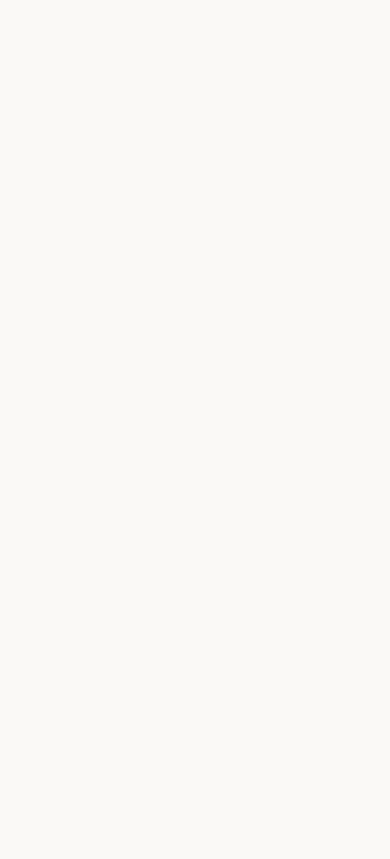
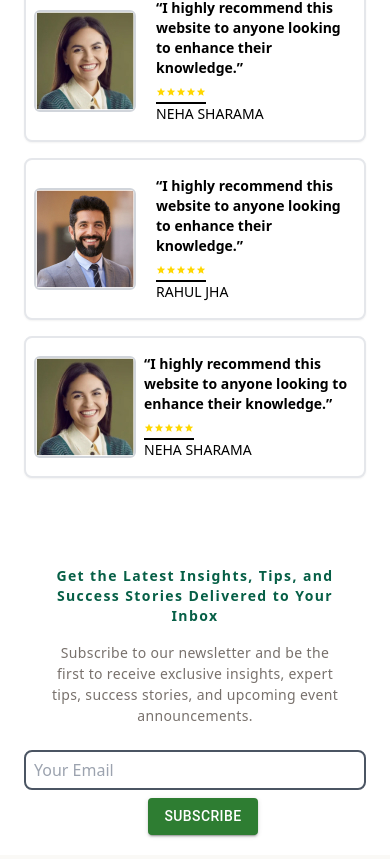
Before and after one commit to GreenVayu/List-startup, a React (Vite) app: page /Ourstory in a window 390 px wide. Shown: the part 4824-5683 px from the top of the page. Before the commit the page ends 4752 px from the top, so only its background shows below. Built offline with nearby package versions, Linux system fonts and the light colour scheme; the HTML template or start-up script is replaced by a standard one.

Commit message:
sec 9 of ourstory done

```diff
--- a/src/App.tsx
+++ b/src/App.tsx
@@ -4,7 +4,6 @@ import Home from "./Home.tsx";
 import Contact from "./Contact.tsx";
 import NotFound from "./NotFound.tsx";
 import About from "./About.tsx";
-import Newsletter from "./newsletter.tsx";
 import Footer from "./Footer.tsx";
 import Ourstory from "./Ourstory.tsx";
 
@@ -18,14 +17,13 @@ function App() {
           <Route path="about" element={<About />} />
           <Route path="contact" element={<Contact />} />
           <Route path="*" element={<NotFound />} />
-          <Route path="Newsletter" element={<Newsletter />} />
           <Route path="Footer" element={<Footer />} />
           <Route path="Ourstory" element={<Ourstory/>} />
         </Route>
       </Routes>
     </BrowserRouter>
 
-    {/* <Newsletter/> */}
+
     </>
   );
 }
--- a/src/Layout.tsx
+++ b/src/Layout.tsx
@@ -2,11 +2,14 @@ import { useRef, useState } from "react";
 import { Outlet, Link } from "react-router-dom";
 import MenuIcon from "@mui/icons-material/Menu";
 import { Box, Container } from "@mui/material";
+import Newsletter from "./newsletter.tsx";
+
 
 const navItems = [
   { name: "Home", link: "/" },
   { name: "About", link: "/about" },
   { name: "Contact", link: "/contact" },
+  { name: "Our Coaches", link: "/ourCoaches" },
 ];
 
 const Layout = () => {
@@ -52,6 +55,7 @@ const Layout = () => {
       </nav>
       <Box className="m-1 md:m-5 p-1 md:p-2">
         <Outlet />
+        <Newsletter/>
       </Box>
     </Container>
   );
--- a/src/Ourstory.tsx
+++ b/src/Ourstory.tsx
@@ -3,7 +3,7 @@ import StarIcon from '@mui/icons-material/Star';
 
 function Ourstory() {
   return (
-    <div className="container">
+    <div className="container w-fit mx-auto">
 
       <div className="sec1">
 
@@ -74,6 +74,31 @@ function Ourstory() {
           </div>
         </div>
       </div>
+
+{/* <div className="hidden md:block sec4 mt-12">
+   <div className="relative">
+    <img src='/ourstory/Colorpalette1.jpg' className='hidden md:block w-full' />
+
+    <div className="bg-black opacity-75 w-full h-full md:flex">
+
+      <div className="absolute top-[0px]">
+
+      <div className="text-black md:text-white text-base font-normal font-['Orienta'] leading-normal tracking-wide px-4">“At LIST Training Academy, we believe in the power of community. Our global network of entrepreneurs, mentors, and industry experts offers invaluable support and networking opportunities. By joining LIST, you become part of a vibrant community that encourages collaboration, innovation, and growth.</div>
+
+<div className='flex mx-6 my-4'>
+      <div>
+        <img src='/ourstory/abhi.jpg' className="rounded-2xl h-[25px] w-auto"/>
+      </div>
+      <div className="text-black md:text-white text-lg font-normal font-['Orienta'] leading-normal tracking-wide ml-4">– Abhishek Rai</div>
+      </div>
+
+      </div>
+      <div className='w-fit'><img src="/ourstory/17.jpg"/></div>
+      </div>
+
+
+   </div>
+</div> */}
 
       <div className="sec5 lg:w-[70vw] mt-20">
 
@@ -210,8 +235,8 @@ function Ourstory() {
     </div>
   </div>
 
-  <div className=' hidden w-fit mx-12 my-6 border-l-2 border-gray-500 sm:block '>
-    <img src='/ourstory/logoLISTv4.png' className=''/>
+  <div className=' hidden w-fit mx-12 my-12 md:my-6 border-l-2 border-gray-500 sm:block '>
+    <img src='/ourstory/logoLISTv4.png' className='sm:py-12 md:py-0'/>
   </div>
 
 </div>
@@ -227,7 +252,7 @@ function Ourstory() {
 </div>
 
 <section className="text-gray-600 body-font">
-  <div className="container px-5 py-16 sm:py-24 mx-auto">
+  <div className="container px-5 py-16 sm:py-24 mx-auto md:px-0 md:ml-2 lg:ml-0">
     <div className="flex flex-wrap -m-4 -mt-12">
 
       <div className="p-4 md:w-1/3">
@@ -276,7 +301,7 @@ function Ourstory() {
 
 </div>
 
-{/* <div className="sec10 mt-12 mb-8 relative">
+<div className="sec10 relative">
 
     <div className="text-black opacity-70 text-xl font-semibold font-['Mukta'] tracking-widest w-fit mx-auto" > Success stories </div>
 
@@ -320,9 +345,7 @@ function Ourstory() {
 </section>
 
 
-</div> */}
-
-
+</div>
 
 
     </div>
@@ -334,64 +357,20 @@ export default Ourstory
 
 {/*
 
-<div className="w-[1197px] h-[467px] justify-start items-start gap-[38px] inline-flex">
-  <div className="relative">
-    <div className="left-0 top-0 absolute text-emerald-800 text-[38px] font-semibold font-['Mukta'] tracking-widest">Latest Blogs & posts</div>
-    <div className="left-[1083px] top-[27px] absolute text-sky-700 text-base font-normal font-['Mukta'] underline leading-none tracking-wide">View all</div>
-  </div>
-  <div className="w-[1196.88px] h-[366px] relative">
-    <div className="w-[266.88px] h-[364px] left-0 top-0 absolute">
-      <div className="w-[266.88px] h-[364px] left-0 top-0 absolute">
-        <div className="w-[265.90px] h-[363.05px] left-[0.97px] top-[0.95px] absolute bg-white rounded-[7px]" />
-      </div>
-      <div className="w-[234px] h-[147px] left-[18px] top-[192px] absolute">
-        <div className="w-[234px] h-[84px] left-0 top-0 absolute flex-col justify-start items-start gap-[18px] inline-flex">
-          <div className="text-black text-sm font-semibold font-['Mukta'] tracking-wide">How to do Rapid Prototyping?</div>
-          <div className="w-[234px] text-stone-500 text-[10px] font-normal font-['Orienta'] leading-3 tracking-wide">Lorem Ipsum is simply dummy text of the printing and typesetting industry. Lorem Ipsum has been the industry's standard dummy text ever since the.....</div>
-        </div>
-        <div className="w-[114px] h-8 px-7 py-3 left-[57px] top-[115px] absolute bg-white rounded-lg border border-emerald-800 flex-col justify-center items-center gap-4 inline-flex">
-          <div className="text-emerald-800 text-xs font-normal font-['Roboto']">Read more</div>
-        </div>
+<div className="w-[1449px] h-[565px] relative">
+  <img className="w-[1449px] h-[562.94px] left-0 top-[2px] absolute" src="https://via.placeholder.com/1449x563" />
+  <div className="w-[1440px] h-[565px] left-[2px] top-0 absolute bg-black/opacity-75" />
+  <div className="w-[1001px] h-[268px] left-[222px] top-[149px] absolute justify-start items-center gap-24 inline-flex">
+    <div className="w-[497px] h-[250px] relative">
+      <div className="w-[442px] left-[55px] top-[55px] absolute text-white text-base font-normal font-['Orienta'] leading-normal tracking-wide">At LIST Training Academy, we believe in the power of community. Our global network of entrepreneurs, mentors, and industry experts offers invaluable support and networking opportunities. By joining LIST, you become part of a vibrant community that encourages collaboration, innovation, and growth. </div>
+      <div className="left-0 top-0 absolute text-white text-8xl font-normal font-['Inter']">“</div>
+      <div className="w-[183px] h-[30px] left-[65px] top-[220px] absolute">
+        <div className="left-[44px] top-[9px] absolute text-white text-lg font-normal font-['Orienta'] leading-normal tracking-wide">– Abhishek Rai</div>
+        <img className="w-[30px] h-[30px] left-0 top-0 absolute rounded-full" src="https://via.placeholder.com/30x30" />
       </div>
     </div>
-    <div className="w-[266.88px] h-[364px] left-[620px] top-0 absolute">
-      <div className="w-[266.88px] h-[364px] left-0 top-0 absolute">
-        <div className="w-[265.90px] h-[363.05px] left-[0.97px] top-[0.95px] absolute bg-white rounded-[7px]" />
-      </div>
-      <div className="w-[234px] h-[147px] left-[18px] top-[192px] absolute">
-        <div className="w-[234px] h-[84px] left-0 top-0 absolute flex-col justify-start items-start gap-[18px] inline-flex">
-          <div className="text-black text-sm font-semibold font-['Mukta'] tracking-wide">How to do Rapid Prototyping?</div>
-          <div className="w-[234px] text-stone-500 text-[10px] font-normal font-['Orienta'] leading-3 tracking-wide">Lorem Ipsum is simply dummy text of the printing and typesetting industry. Lorem Ipsum has been the industry's standard dummy text ever since the.....</div>
-        </div>
-        <div className="w-[114px] h-8 px-7 py-3 left-[57px] top-[115px] absolute bg-white rounded-lg border border-emerald-800 flex-col justify-center items-center gap-4 inline-flex">
-          <div className="text-emerald-800 text-xs font-normal font-['Roboto']">Read more</div>
-        </div>
-      </div>
-    </div>
-    <div className="w-[266.88px] h-[364px] left-[310px] top-[2px] absolute">
-      <div className="w-[266.88px] h-[364px] left-0 top-0 absolute">
-        <div className="w-[265.90px] h-[363.05px] left-[0.97px] top-[0.95px] absolute bg-white rounded-[7px]" />
-      </div>
-      <div className="w-[234px] h-[147px] left-[18px] top-[190px] absolute">
-        <div className="w-[234px] h-[86px] left-0 top-0 absolute flex-col justify-start items-start gap-[13px] inline-flex">
-          <div className="w-[226px] text-black text-sm font-semibold font-['Mukta'] leading-[15px] tracking-wide">Why design thinking is important for your start-up?</div>
-          <div className="w-[234px] text-stone-500 text-[10px] font-normal font-['Orienta'] leading-3 tracking-wide">Lorem Ipsum is simply dummy text of the printing and typesetting industry. Lorem Ipsum has been the industry's standard dummy text ever since the.....</div>
-        </div>
-        <div className="w-[114px] h-8 px-7 py-3 left-[56px] top-[115px] absolute bg-white rounded-lg border border-emerald-800 flex-col justify-center items-center gap-4 inline-flex">
-          <div className="text-emerald-800 text-xs font-normal font-['Roboto']">Read more</div>
-        </div>
-      </div>
-    </div>
-    <div className="w-[266.88px] h-[364px] left-[930px] top-[2px] absolute">
-      <div className="w-[266.88px] h-[364px] left-0 top-0 absolute">
-        <div className="w-[265.90px] h-[363.05px] left-[0.97px] top-[0.95px] absolute bg-white rounded-[7px]" />
-      </div>
-      <div className="w-[234px] h-[147px] left-[18px] top-[190px] absolute">
-        <div className="w-[234px] h-[86px] left-0 top-0 absolute flex-col justify-start items-start gap-[13px] inline-flex">
-          <div className="w-[226px] text-black text-sm font-semibold font-['Mukta'] leading-[15px] tracking-wide">Why design thinking is important for your start-up?</div>
-          <div className="w-[234px] text-stone-500 text-[10px] font-normal font-['Orienta'] leading-3 tracking-wide">Lorem Ipsum is simply dummy text of the printing and typesetting industry. Lorem Ipsum has been the industry's standard dummy text ever since the.....</div>
-        </div>
-        <div className="w-[114px] h-8 px-7 py-3 left-[56px] top-[115px] absolute bg-white rounded-lg border border-emerald-800 flex-col justify-center items-center gap-4 inline-flex">
-          <div className="text-emerald-800 text-xs font-normal font-['Roboto']">Read more</div>
-        </div>
+    <img className="w-[408px] h-[268px]" src="https://via.placeholder.com/408x268" />
+  </div>
+</div>
+
         */}
--- a/src/newsletter.tsx
+++ b/src/newsletter.tsx
@@ -1,20 +1,35 @@
-import React from 'react'
+import { Button } from "@mui/material";
 
 function newsletter() {
   return (
-    <div className='newslettersec mt-8' >
-    <div className="text-center text-emerald-800 text-sm font-bold font-['Palanquin Dark'] leading-5 tracking-widest px-4 py-2 xsm:text-2xl xsm:w-4/5 xsm:mx-auto lg:w-3/5 xsm:px-0" >Get the Latest Insights, Tips, and Success Stories Delivered to Your Inbox</div>
-    <div className="text-center text-stone-500 text-sm font-normal font-['Orienta'] leading-normal tracking-wide px-6 py-2 xsm:text-xl xsm:w-4/5 xsm:mx-auto xsm:mt-2" >Subscribe to our newsletter and be the first to receive exclusive insights, expert tips, success stories, and upcoming event announcements.</div>
+    <div className="newslettersec mt-8">
+      <div className="text-center text-emerald-800 text-sm font-bold leading-5 tracking-widest px-4 py-2 xsm:text-2xl xsm:w-4/5 xsm:mx-auto lg:w-3/5 xsm:px-0">
+        Get the Latest Insights, Tips, and Success Stories Delivered to Your
+        Inbox
+      </div>
+      <div className="text-center text-stone-500 text-sm font-normal leading-normal tracking-wide px-6 py-2 xsm:text-xl xsm:w-4/5 xsm:mx-auto xsm:mt-2">
+        Subscribe to our newsletter and be the first to receive exclusive
+        insights, expert tips, success stories, and upcoming event
+        announcements.
+      </div>
 
-    <div  className='flex my-4 space-x-4 mx-auto w-fit xsm:mt-4'>
-        <div className="w-[48.073vw] "><input type="text" placeholder='Your Email' className="border-2 border-gray-600 rounded-lg px-2 w-full h-8 " /></div>
-        <div className=" bg-emerald-800 rounded-lg w-fit" > <button className="text-white text-base font-normal font-['Roboto'] px-2 py-2 h-8 flex justify-center items-center" >Subscribe</button></div>
+      <div className="flex flex-col md:flex-row gap-2 justify-evenly items-center my-4 space-x-4 ">
+        {/* <div className="w-5/6 h-10"> */}
+          <input
+            type="text"
+            placeholder="Your Email"
+            className="border-2 border-gray-600 rounded-lg px-2 w-full h-10"
+          />
+        {/* </div> */}
+        {/* <div className="w-1/6"> */}
+        <Button variant="contained" color="success">
+          Subscribe
+        </Button>
+        {/* </div> */}
+
+      </div>
     </div>
-
-
-    </div>
-  )
+  );
 }
 
-
-export default newsletter
+export default newsletter;
```
